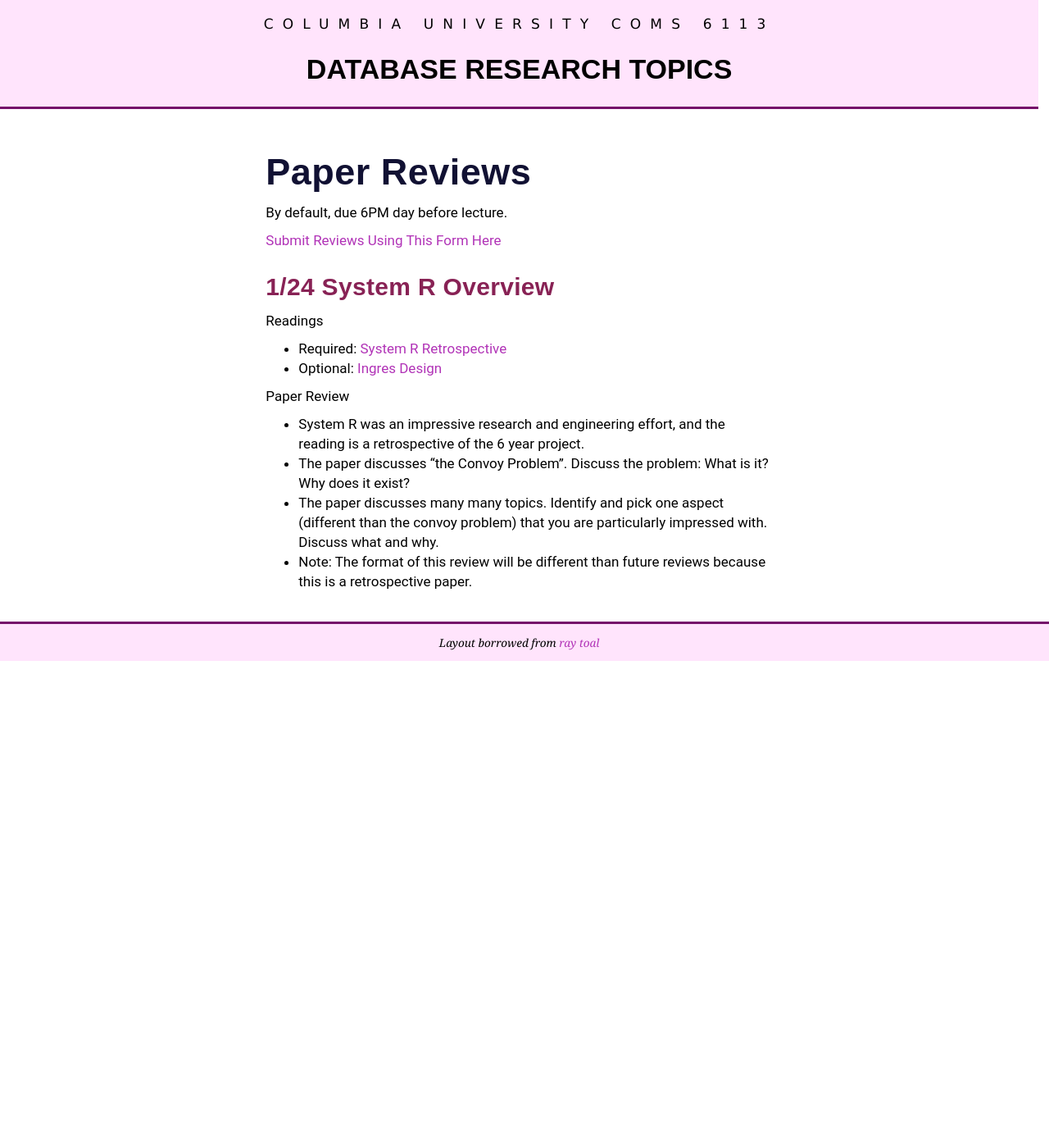
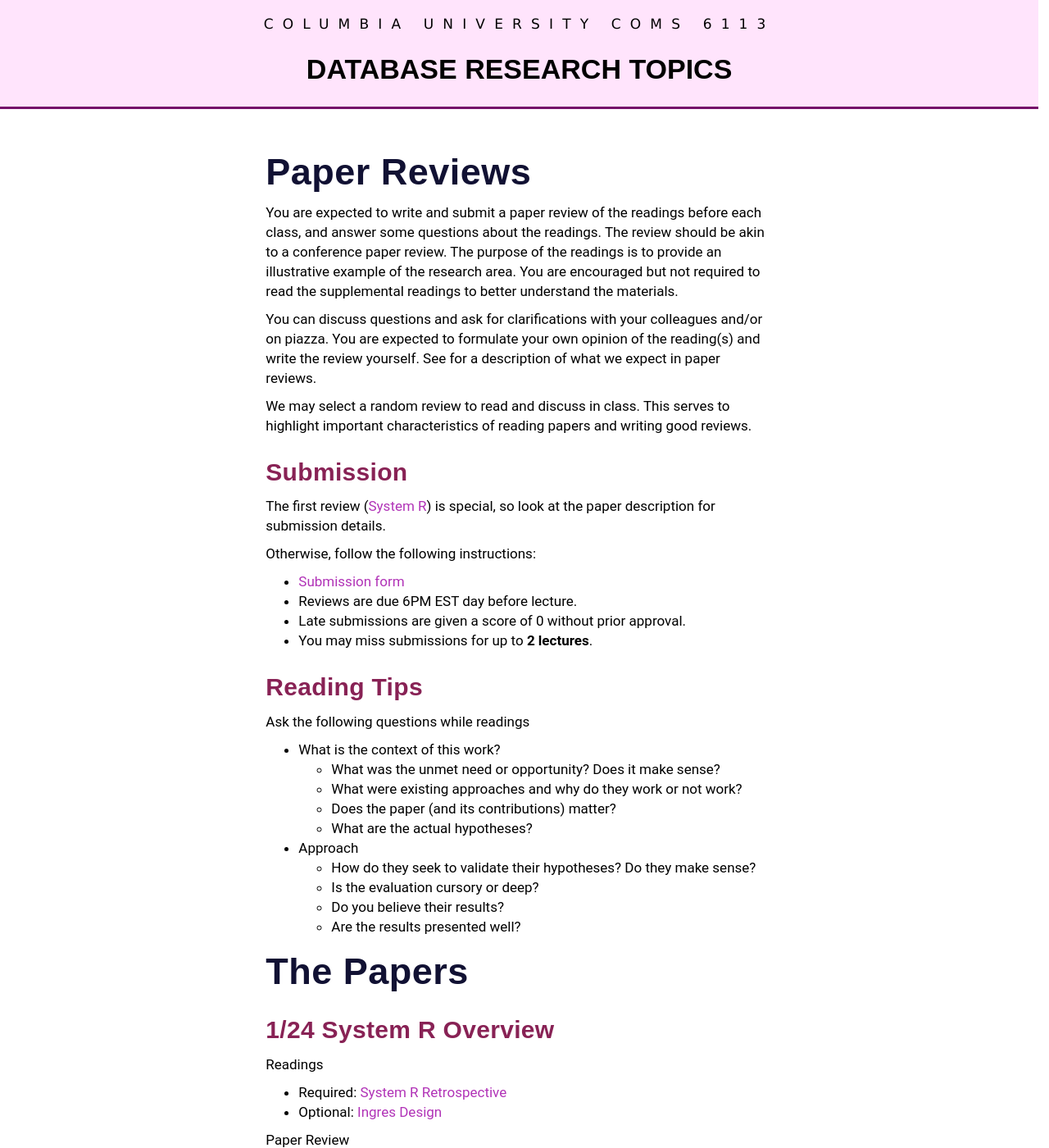
Before and after one commit to wzao1515/w6113.github.io, a Jekyll site: the page built from reviews.md, in a window 1280 px wide and 1400 px high. Shown: the whole window at 82% size. Built offline with Jekyll 4.4.1, drawn with Linux system fonts in a browser that asks for light colours; our own code applies the rules of GitHub Pages for plain Markdown files; some of the changed text lies outside the part shown.

Commit message:
updated website

```diff
--- a/reviews.md
+++ b/reviews.md
@@ -2,14 +2,44 @@
 layout: page
 ---
 
+# Paper Reviews
+
+You are expected to write and submit a paper review of the readings before each class, and answer some questions about the readings.  The review should be akin to a conference paper review.  The purpose of the readings is to provide an illustrative example of the research area.  You are encouraged but not required to read the supplemental readings to better understand the materials.
+
+You can discuss questions and ask for clarifications with your colleagues and/or on piazza.  You are expected to formulate your own opinion of the reading(s) and write the review yourself.  See for a description of what we expect in paper reviews.
+
+We may select a random review to read and discuss in class.  This serves to highlight important characteristics of reading papers and writing good reviews.
 
 
-# Paper Reviews
+### Submission
 
-By default, due 6PM day before lecture.
+The first review ([System R](#lec2)) is special, so look  at the paper description for submission details.
 
-[Submit Reviews Using This Form Here](https://goo.gl/forms/uNfVx9jUBXdj6wXd2)
 
+Otherwise, follow the following instructions:
+
+* [Submission form](https://goo.gl/forms/uNfVx9jUBXdj6wXd2)
+* Reviews are due 6PM EST day before lecture.
+* Late submissions are given a score of 0 without prior approval.
+* You may miss submissions for up to **2 lectures**.
+
+
+### Reading Tips
+
+Ask the following questions while readings
+
+* What is the context of this work?
+  * What was the unmet need or opportunity?  Does it make sense?
+  * What were existing approaches and why do they work or not work?
+  * Does the paper (and its contributions) matter?
+  * What are the actual hypotheses?
+* Approach
+  * How do they seek to validate their hypotheses? Do they make sense?
+  * Is the evaluation cursory or deep?
+  * Do you believe their results?
+  * Are the results presented well?
+
+# The Papers
 
 ### 1/24 System R Overview <a name="lec2"/>
 
@@ -24,4 +54,9 @@ Paper Review
 * System R was an impressive research and engineering effort, and the reading is a retrospective of the 6 year project.
 * The paper discusses "the Convoy Problem".  Discuss the problem:  What is it?  Why does it exist?
 * The paper discusses many many topics.  Identify and pick one aspect (different than the convoy problem) that you are particularly impressed with.  Discuss what and why.
-* Note: The format of this review will be different than future reviews because this is a retrospective paper.
+* Note: The format of this review will be different than future reviews because this is a warmup paper
+
+Submission
+
+* Due: 12PM Thursday 1/24
+* [SUBMIT YOUR REVIEW HERE](https://goo.gl/forms/tv0wcPqzvs3hcyNG3)
```
Also changed, not shown: syllabus.md (+1 -13 lines).
